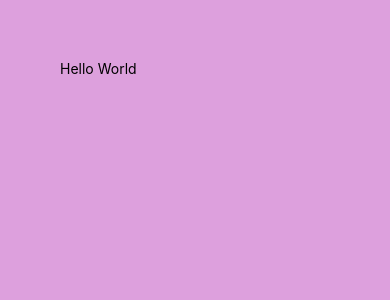
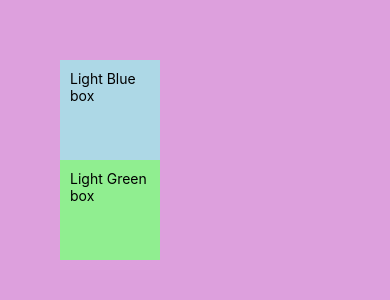
Before and after one commit to ajmal-junaid/STYLING_REACT_NATIVE, a React Native app: screen / in a window 390 px wide. Shown: the top 300 px of the page. Built offline with nearby package versions, Linux system fonts and the light colour scheme.

Commit message:
basic styling

```diff
--- a/App.js
+++ b/App.js
@@ -1,9 +1,30 @@
-import { Text, View } from "react-native";
+import { StyleSheet, Text, View } from "react-native";
 
 export default function App() {
   return (
-    <View style={{ flex: 1, backgroundColor: "plum", padding:60 }}>
-      <Text>Hello World</Text>
+    <View style={styles.container}>
+      <View style={styles.lightBlueBox}>
+        <Text styles={styles.title}>Light Blue box</Text>
+      </View>
+      <View style={styles.lightGreenBox}>
+        <Text styles={styles.title}>Light Green box</Text>
+      </View>
     </View>
-  )
+  );
 }
+
+export const styles = StyleSheet.create({
+  container: { flex: 1, backgroundColor: "plum", padding: 60 },
+  lightBlueBox: {
+    backgroundColor: "lightblue",
+    width: 100,
+    height: 100,
+    padding: 10
+  },
+  lightGreenBox: {
+    backgroundColor: "lightgreen",
+    width: 100,
+    height: 100,
+    padding: 10
+  },
+});
```
